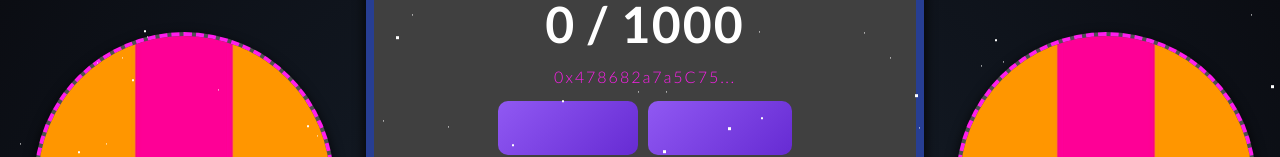
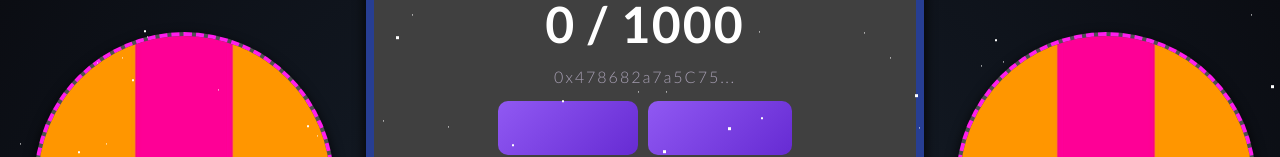
Before and after one commit to webgeni/testy, a React (Create React App) app: page / in a window 1280 px wide. Shown: the part 163-320 px from the top of the page. Built offline with nearby package versions, Linux system fonts and the light colour scheme.

Commit message:
Update App.js

```diff
--- a/src/App.js
+++ b/src/App.js
@@ -106,7 +106,7 @@ export const StyledImg = styled.img`
 `;
 
 export const StyledLink = styled.a`
-  color: var(--secondary);
+  color: #a79fb3;
   text-decoration: none;
 `;
 
```
